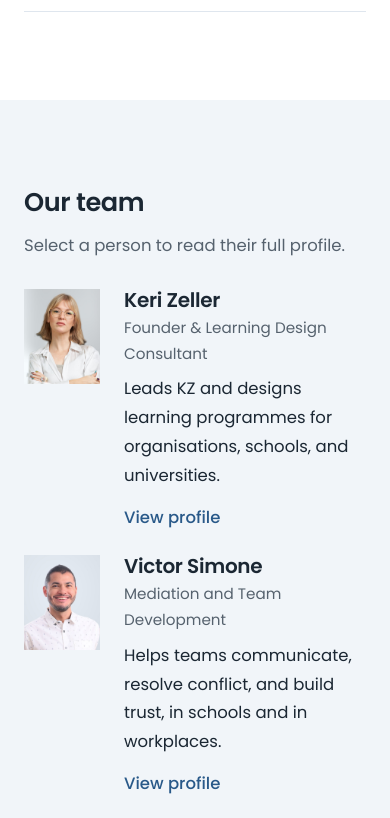
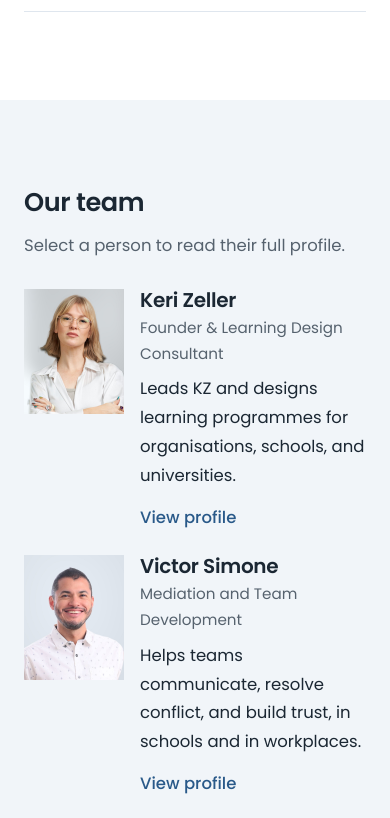
Before and after one commit to kerizeller/KZ-D-and-C-, a plain HTML site: page about.html in a window 390 px wide. Shown: the part 1743-2561 px from the top of the page. Drawn offline with Linux system fonts and the light colour scheme.

Commit message:
Update style.css

```diff
--- a/style.css
+++ b/style.css
@@ -267,3 +267,6 @@ a.person:focus-visible{outline:2px solid var(--navy);outline-offset:4px}
 @media(max-width:860px){.profile-photo,.profile .ph{height:clamp(150px,28vh,220px)}}
 @media(max-width:520px){a.person img,a.person .ph{width:76px;height:auto}}
 .person img,.person .ph,.profile-photo,.profile .ph{align-self:flex-start;justify-self:start}
+/* v3.3: medium team photos */
+.person img,.person .ph{height:clamp(160px,30vh,240px)}
+@media(max-width:520px){a.person{grid-template-columns:100px 1fr}a.person img,a.person .ph{width:100px;height:auto}}
```
